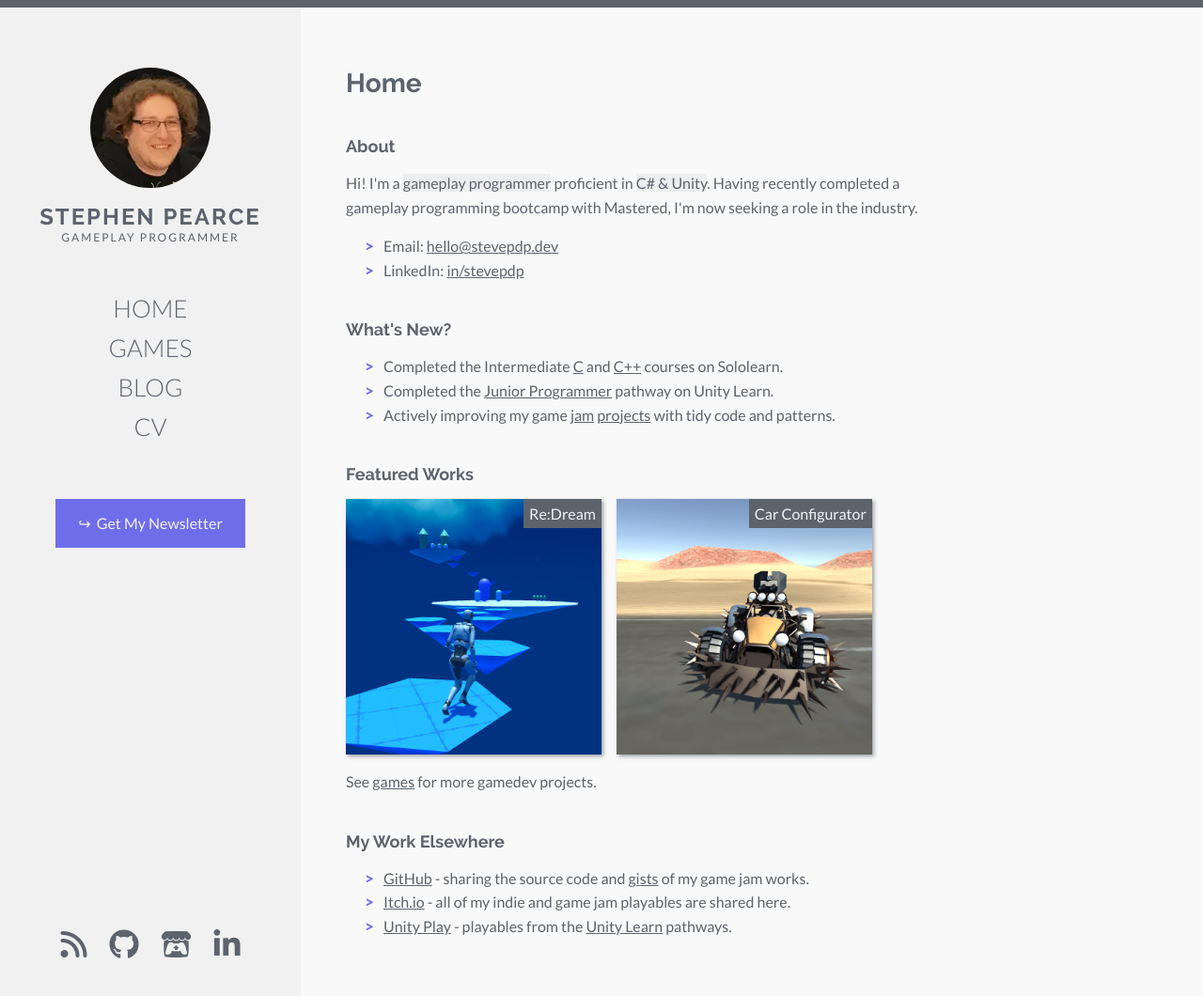
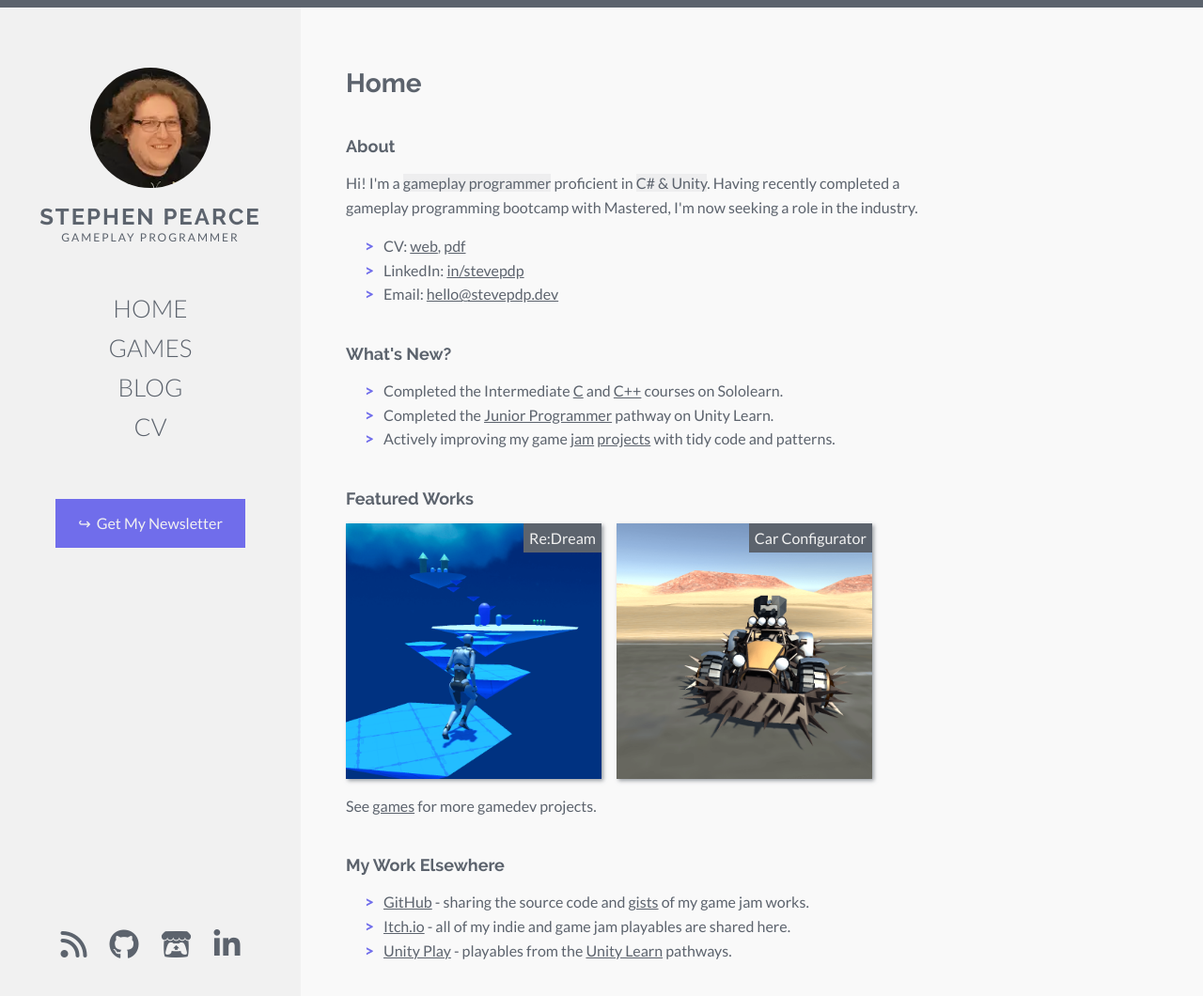
Before and after one commit to stevepdp/stevepdp.dev.old, a Jekyll site: the page built from index.md, in a window 1280 px wide. Shown: the top 1060 px of the page at 94% size. Built offline with Jekyll 4.4.1, drawn with Linux system fonts in a browser that asks for light colours; nearby versions of some CDN libraries.

Commit message:
feat(home): re-add CV links to About section

```diff
--- a/index.md
+++ b/index.md
@@ -13,8 +13,9 @@ type: single
 ### About
 Hi! I&apos;m a <span class="highlight">gameplay programmer</span> proficient in <span class="highlight">C# &amp; Unity</span>. Having recently completed a gameplay programming bootcamp with Mastered, I&apos;m now seeking a role in the industry.
 
-* Email: <a href="mailto:hello@stevepdp.dev">hello@stevepdp.dev</a>
-* LinkedIn: <a href="https://linkedin.com/in/stevepdp" rel="me nofollow noopener noreferrer" target="_blank">in/stevepdp</a>
+* CV: <a href="/cv.html">web</a>, <a href="/assets/doc/cv-public-202308251402.pdf">pdf</a>
+* LinkedIn: <a href="https://linkedin.com/in/stevepdp">in/stevepdp</a>
+* Email: <a href="hello@stevepdp.dev">hello@stevepdp.dev</a>
 
 
 ### What&apos;s New?
```
